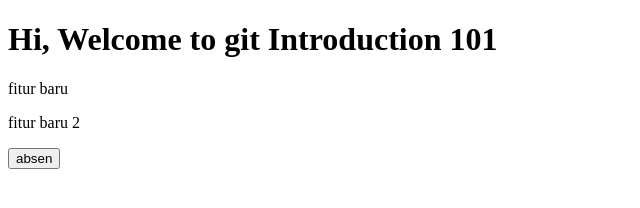
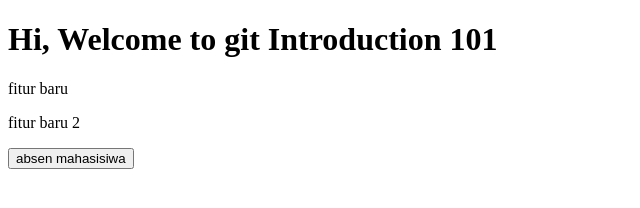
Before and after one commit to NoxturneDev/git-introduction-gdsc, a plain HTML site: page index.html in a window 1280 px wide. Shown: the whole page, without its empty margins (0-640 px from the left). Drawn offline with Linux system fonts and the light colour scheme.

Commit message:
fixing bug on feature absen

```diff
--- a/index.html
+++ b/index.html
@@ -9,6 +9,6 @@
   <h1>Hi, Welcome to git Introduction 101</h1>
   <p>fitur baru</p>
   <p> fitur baru 2</p>
-  <button>absen</button>
+  <button>absen mahasisiwa</button>
 </body>
 </html>
```
